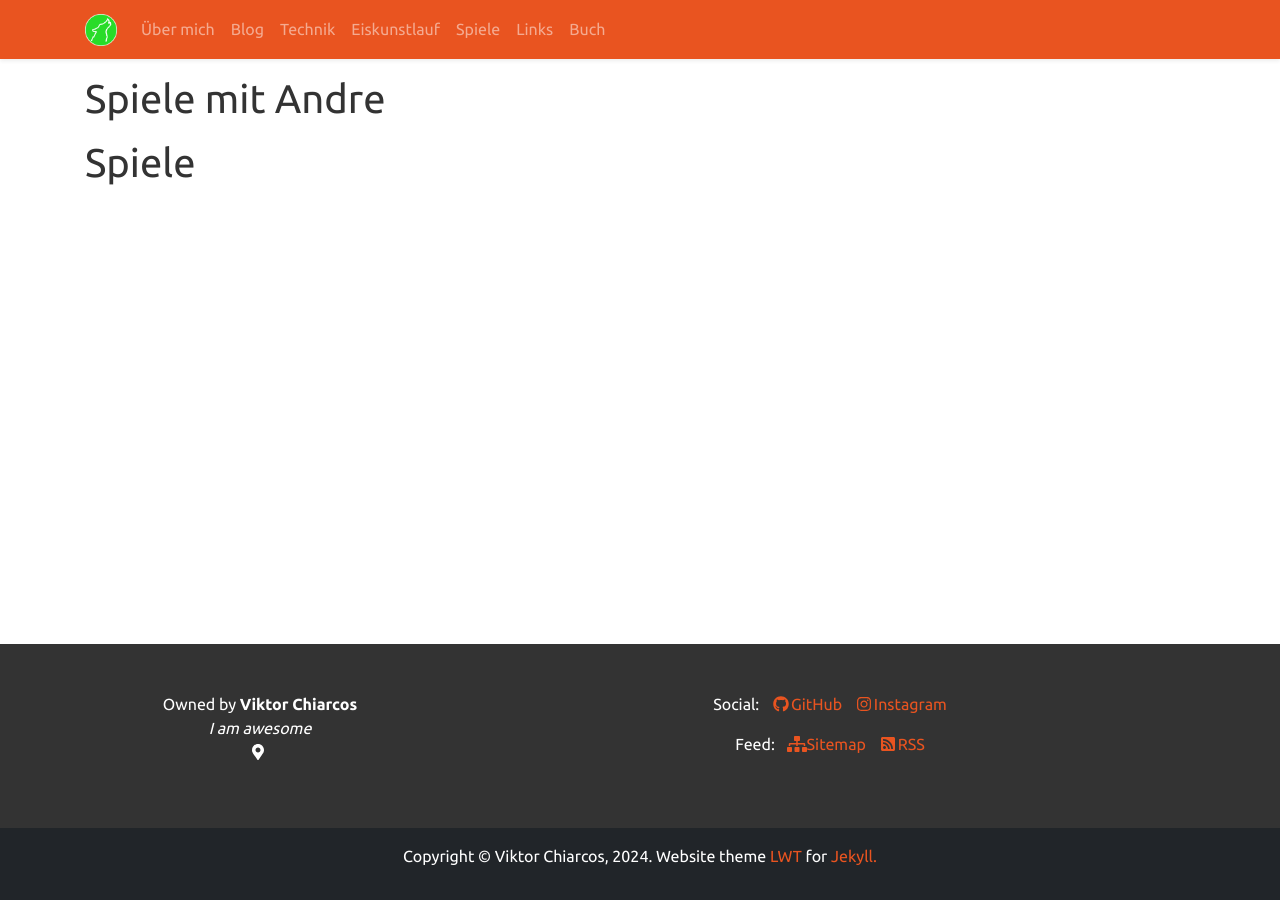
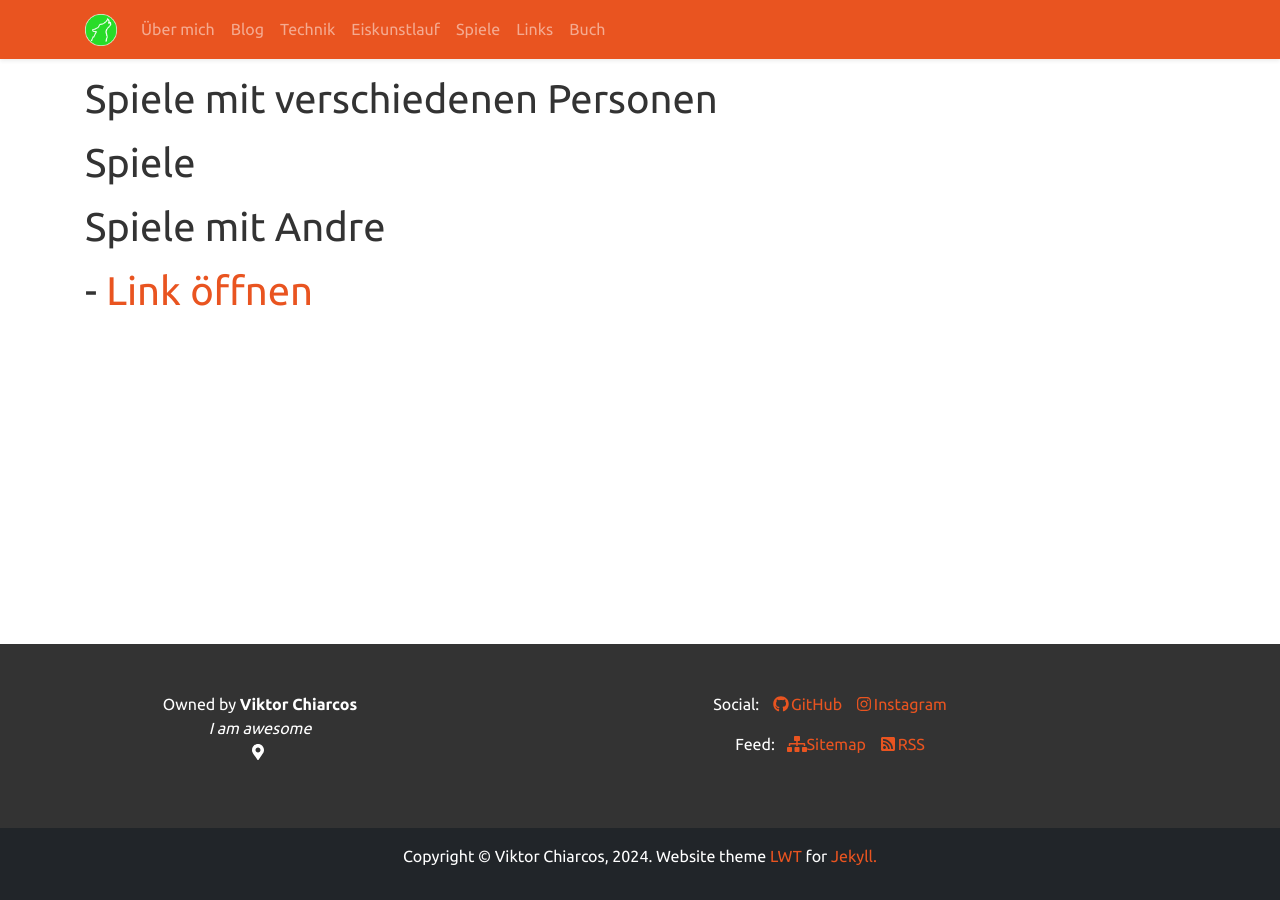
Before and after one commit to viktor-chiarcos/viktor-chiarcos.github.io, a Jekyll site: the page built from _pages/games.md, in a window 1280 px wide. Built offline with Jekyll 4.4.1, drawn with Linux system fonts in a browser that asks for light colours.

Commit message:
Update games.md

```diff
--- a/_pages/games.md
+++ b/_pages/games.md
@@ -1,8 +1,11 @@
 ---
 layout: page
-title: "Spiele mit Andre"
-excerpt: "Spiele mit Andre"
+title: "Spiele mit verschiedenen Personen"
+excerpt: "Spiele mit verschiedenen Personen"
 permalink: /games/Ich-Spiele-mit-Andre-Zusammen/
 ---
 
 # Spiele
+
+# Spiele mit Andre
+# - [Link öffnen](https://github.com/viktor-chiarcos/viktor-chiarcos.github.io/blob/main/_pages/Spiele/Ich-Spiele-mit-Andre-Zusammen.md)
```
